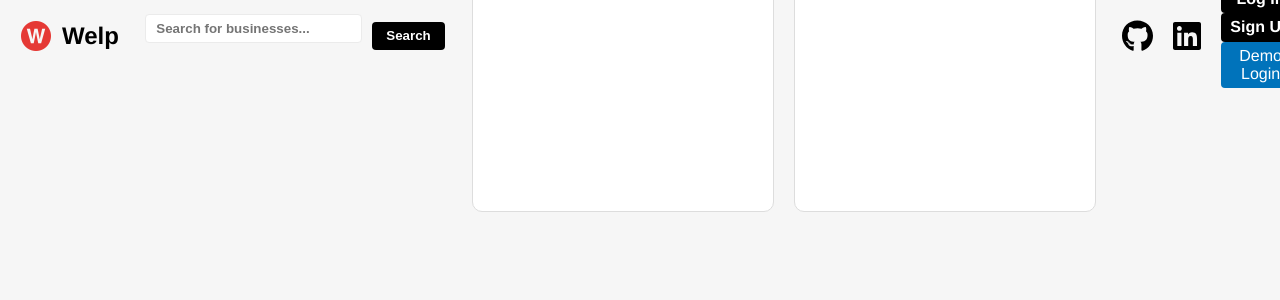
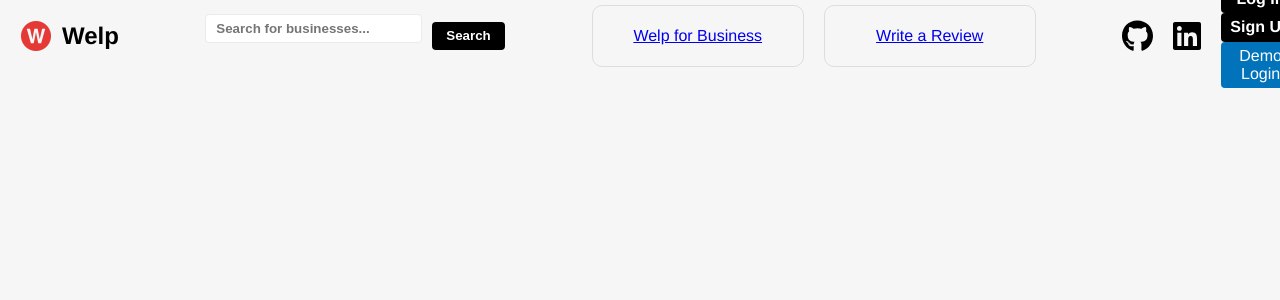
Before and after one commit to nita94/Welp, a React (Create React App) app in the folder react-app/: page / in a window 1280 px wide. Shown: the top 300 px of the page. Built offline with nearby package versions, Linux system fonts and the light colour scheme; no server answers.

Commit message:
fixed broken button links

```diff
--- a/react-app/src/components/Landing/LandingPage/LandingPage.css
+++ b/react-app/src/components/Landing/LandingPage/LandingPage.css
@@ -1,9 +1,9 @@
+/* Your existing CSS ... */
 
 .logo {
-    max-width: 40vw; /* Adjust the percentage of viewport width as needed */
-    height: auto; /* Maintain the aspect ratio */
+  max-width: 40vw;
+  height: auto;
 }
-
 
 .navigation ul {
   list-style-type: none;
@@ -41,46 +41,41 @@
   margin-left: 5%;
 }
 
-/* Add this CSS to LandingPage.css */
 .featured-businesses {
   display: flex;
   flex-direction: column;
 }
 
-/* Business Grid */
 .business-grid {
   display: grid;
   grid-template-columns: repeat(5, 300px);
   gap: 15px;
   justify-content: center;
-  padding-bottom: 20px;  /* Space between the grid and the footer */
+  padding-bottom: 20px;
 }
 
-/* Business Container */
 .business {
   width: 300px;
-  height: 350px; /* Fixed height to standardize container size */
+  height: 350px;
   border: 1px solid #ddd;
   border-radius: 10px;
   overflow: hidden;
   display: flex;
   flex-direction: column;
   align-items: center;
-  justify-content: space-between; /* Distribute space evenly within the container */
+  justify-content: space-between;
 }
 
-/* Business Image */
 .business img {
   width: 100%;
-  height: 200px; /* Set a fixed height */
-  object-fit: cover; /* Ensure images cover the area without distortion */
+  height: 200px;
+  object-fit: cover;
 }
 
-/* Business Text */
 .business h3, .business p, .star-rating {
   margin: 5px 10px;
   line-height: 1.2;
-  text-align: center; /* Center text */
+  text-align: center;
 }
 
 .star-rating {
@@ -92,32 +87,10 @@
 .star {
   cursor: pointer;
   color: #ccc;
-  font-size: 20px; /* Adjust as needed */
+  font-size: 20px;
   transition: color 200ms;
 }
 
 .star.filled {
   color: #ffd700;
 }
-
-/* ... Other CSS ... */
-
-/* Ensure that the navigation CSS only affects the navigation within the landing page */
-.landing-page .navigation a {
-  color: #fff;
-  text-decoration: none;
-  font-weight: bold;
-}
-
-.landing-page .navigation ul {
-  list-style-type: none;
-  margin: 0;
-  padding: 0;
-  display: flex;
-}
-
-.landing-page .navigation li {
-  margin-right: 20px;
-}
-
-/* ... Rest of the CSS ... */
--- a/react-app/src/components/Landing/Navigation/Navigation.css
+++ b/react-app/src/components/Landing/Navigation/Navigation.css
@@ -66,24 +66,18 @@
   gap: 20px; /* Adjust gap between buttons */
 }
 
-/* Adjust button styles */
 .nav-button {
-  height: var(--inputHeight); /* Set button height */
-  border: none;
-  border-radius: 4px;
-  background-color: black;
-  color: white;
-  font-weight: 600;
+  /* ... Existing styles ... */
+  padding: 10px 15px; /* Adjust padding to control size */
+}
+
+.nav-button.business {
+  /* ... Existing styles ... */
+  width: 180px; /* Set explicit width */
+  height: 40px; /* Set explicit height */
   display: flex;
   align-items: center;
   justify-content: center;
-  text-decoration: none;
-}
-
-/* Add specific background color for business buttons */
-.nav-button.business {
-  background-color: white; /* Set the background color for business buttons */
-  color: black; /* Set the text color for business buttons */
 }
 
 .homeNavLink {
```
Lines whose indentation alone changed are shown as unchanged.
